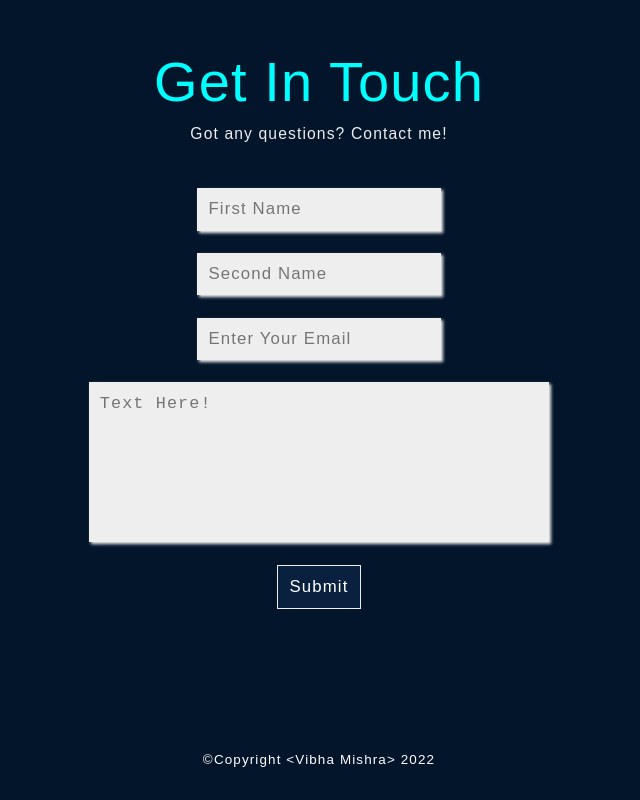
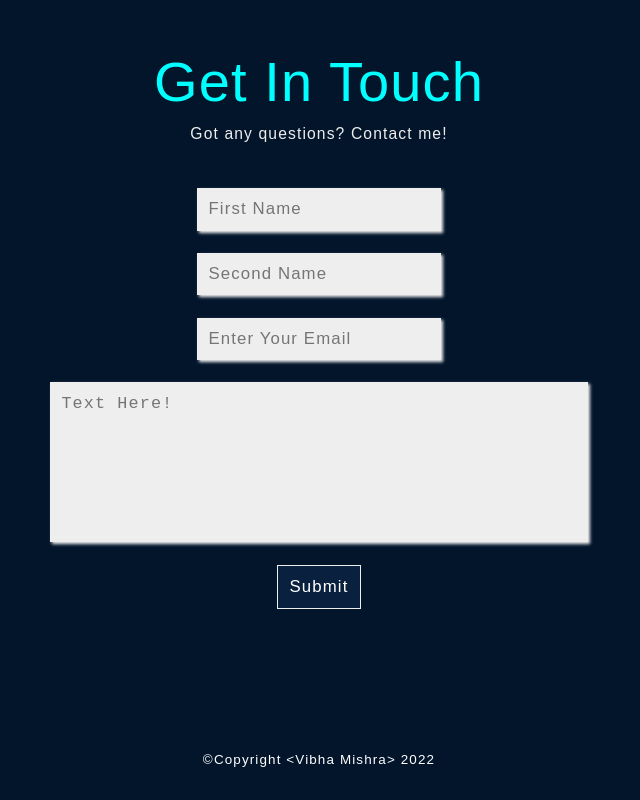
Before and after one commit to vibhamishra07/Vibha-Mishra-Portfolio, a React (Create React App) app: page / in a window 1280 px wide. Shown: the part 4082-4882 px from the top of the page, without its empty margins (577-1217 px from the left). Built offline with nearby package versions, Linux system fonts and the light colour scheme; a web font is replaced by a local one.

Commit message:
Update Contact.css

```diff
--- a/src/Components/Pages/Contact.css
+++ b/src/Components/Pages/Contact.css
@@ -28,12 +28,12 @@
     width: 100%;
     display: flex;
     align-items: center;
-    justify-content: center;
+    justify-content: space-around;
 }
 .form-box{
-    width: 60%;
+    width: 70%;
     display: flex;
-    justify-content: center;
+    justify-content: space-around;
      align-items:center;
     /* background-color: black; */
     /* height: 50vh; */
@@ -126,6 +126,8 @@ form>button:hover{
         width: 100%;
         min-height: max-content;
         width: 100%;
+        justify-content:center;
+        align-items:center;
         padding-bottom: 4rem;
     }
     .form-container{
```
